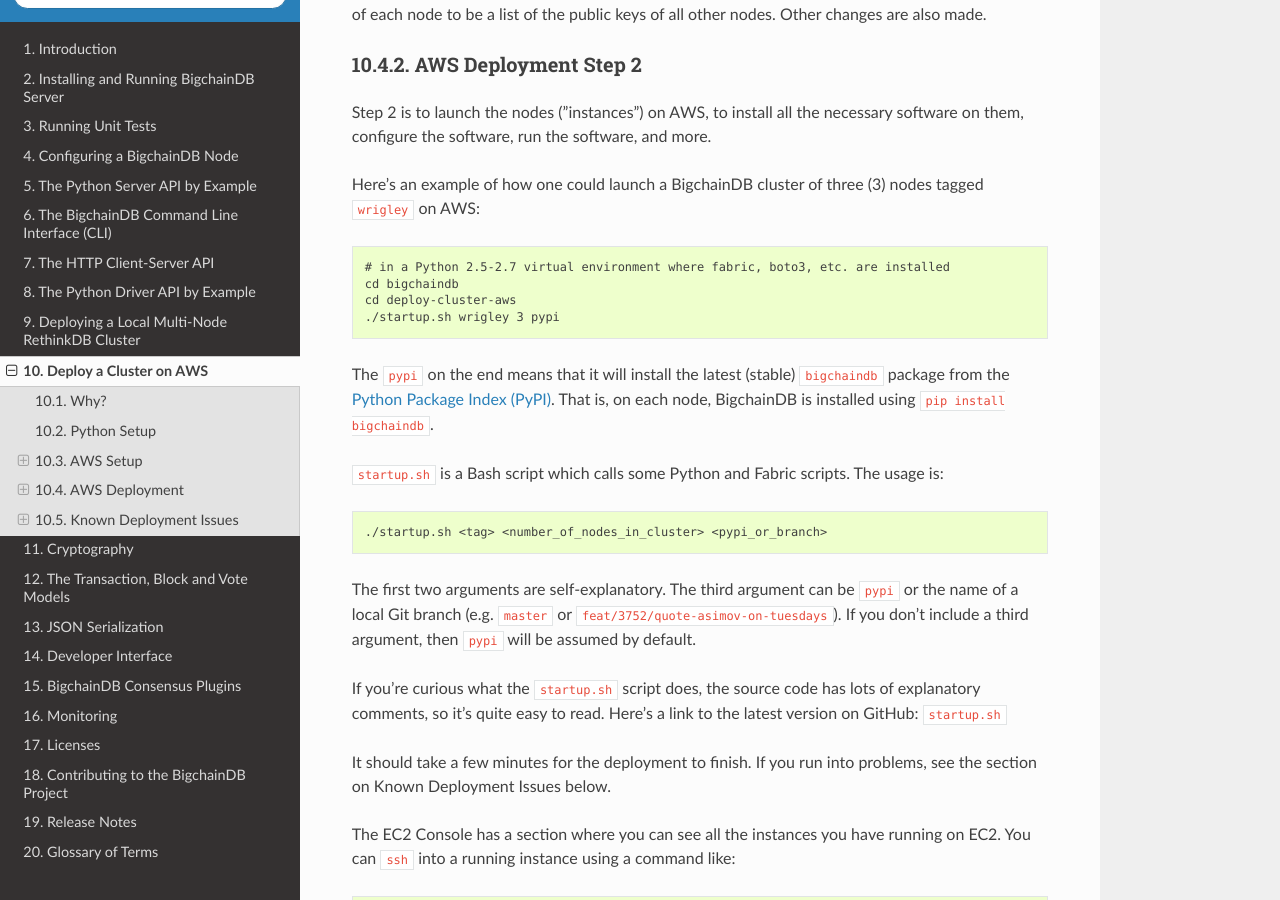
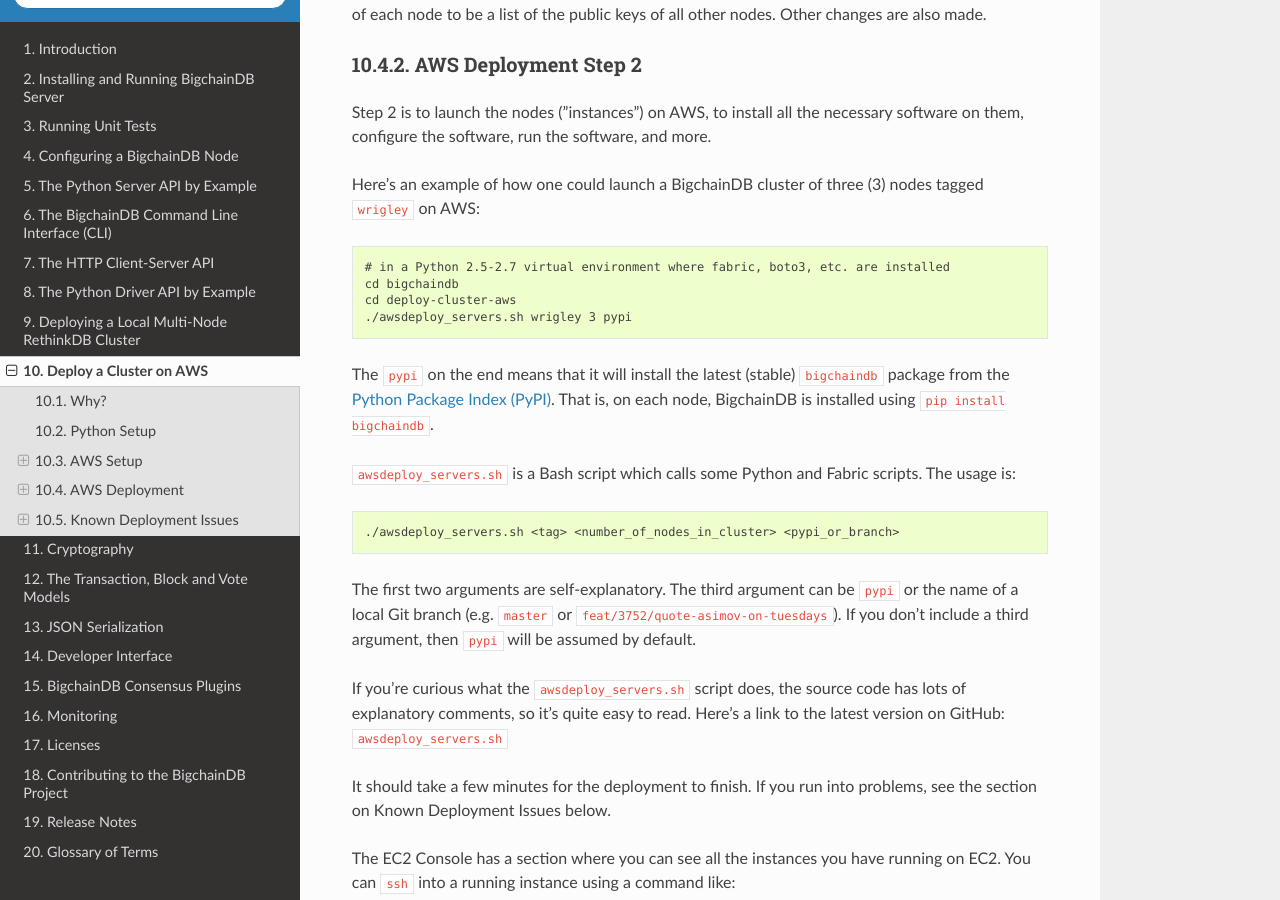
Before and after one commit to bigchaindb/bigchaindb, a Sphinx documentation site: the page built from docs/source/deploy-on-aws.md, in a window 1280 px wide and 900 px high, scrolled down 3411 px. Built offline with Sphinx 7.4.7 and the Read the Docs theme 2.0.0, drawn with Linux system fonts in a browser that asks for light colours.

Commit message:
Renamed startup.sh to awsdeploy_servers.sh

````diff
--- a/docs/source/deploy-on-aws.md
+++ b/docs/source/deploy-on-aws.md
@@ -108,19 +108,19 @@
 # in a Python 2.5-2.7 virtual environment where fabric, boto3, etc. are installed
 cd bigchaindb
 cd deploy-cluster-aws
-./startup.sh wrigley 3 pypi
+./awsdeploy_servers.sh wrigley 3 pypi
 ```
 
 The `pypi` on the end means that it will install the latest (stable) `bigchaindb` package from the [Python Package Index (PyPI)](https://pypi.python.org/pypi). That is, on each node, BigchainDB is installed using `pip install bigchaindb`.
 
-`startup.sh` is a Bash script which calls some Python and Fabric scripts. The usage is:
+`awsdeploy_servers.sh` is a Bash script which calls some Python and Fabric scripts. The usage is:
 ```text
-./startup.sh <tag> <number_of_nodes_in_cluster> <pypi_or_branch>
+./awsdeploy_servers.sh <tag> <number_of_nodes_in_cluster> <pypi_or_branch>
 ```
 
 The first two arguments are self-explanatory. The third argument can be `pypi` or the name of a local Git branch (e.g. `master` or `feat/3752/quote-asimov-on-tuesdays`). If you don't include a third argument, then `pypi` will be assumed by default.
 
-If you're curious what the `startup.sh` script does, the source code has lots of explanatory comments, so it's quite easy to read. Here's a link to the latest version on GitHub: [`startup.sh`](https://github.com/bigchaindb/bigchaindb/blob/master/deploy-cluster-aws/startup.sh)
+If you're curious what the `awsdeploy_servers.sh` script does, the source code has lots of explanatory comments, so it's quite easy to read. Here's a link to the latest version on GitHub: [`awsdeploy_servers.sh`](https://github.com/bigchaindb/bigchaindb/blob/master/deploy-cluster-aws/awsdeploy_servers.sh)
 
 It should take a few minutes for the deployment to finish. If you run into problems, see the section on Known Deployment Issues below.
 
````
Also changed, not shown: 2 other files.
